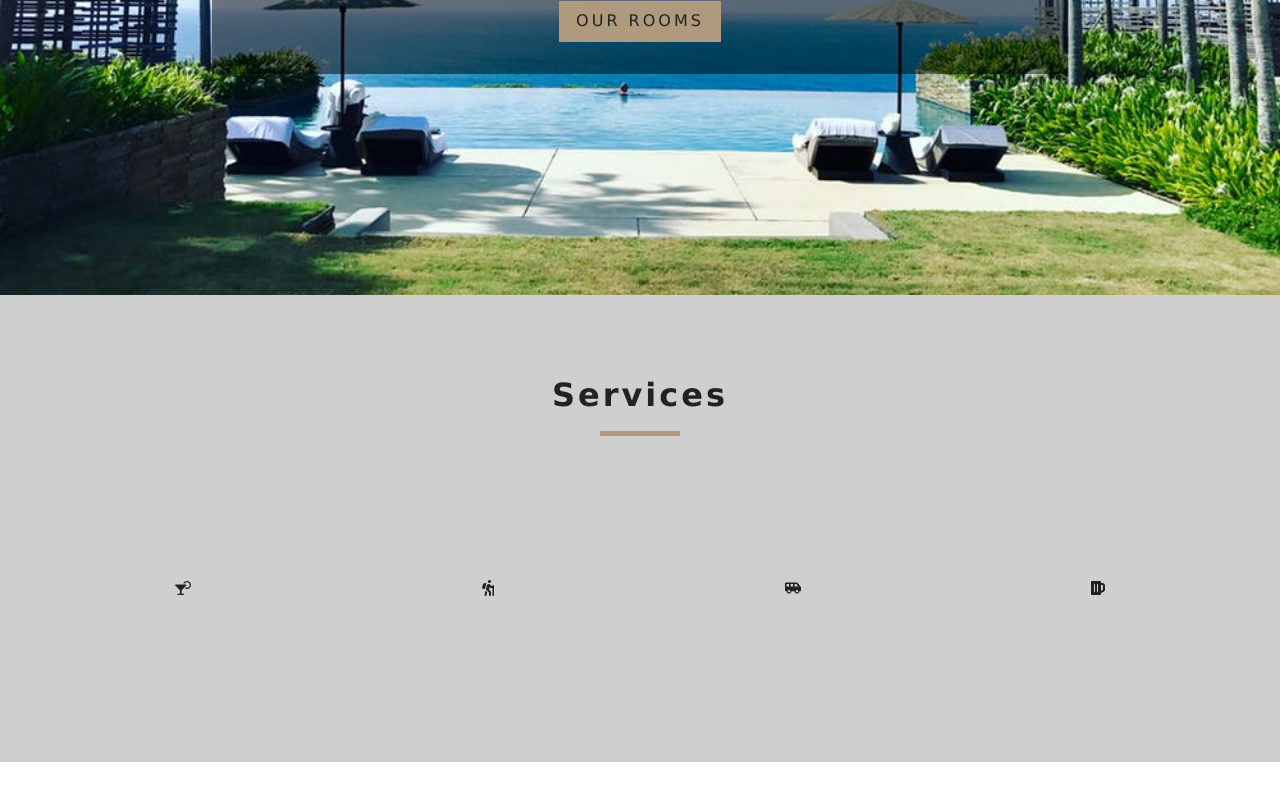
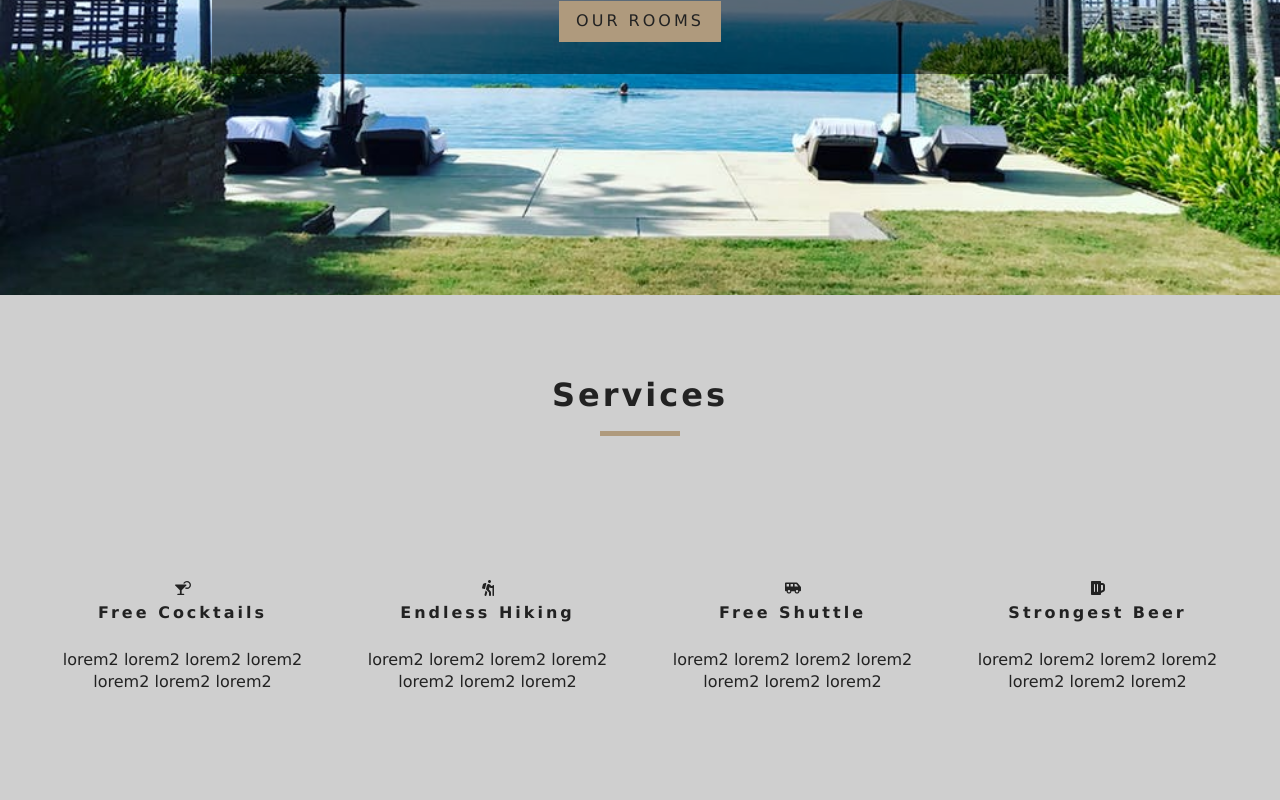
Before and after one commit to akinsikuoluwafemi/resort, a React (Create React App) app: page / in a window 1280 px wide. Shown: the part 505-1305 px from the top of the page. Before the commit the page ends 1267 px from the top, so only its background shows below. Built offline with nearby package versions, Linux system fonts and the light colour scheme.

Commit message:
Map the services section to the page

```diff
--- a/src/App.css
+++ b/src/App.css
@@ -252,6 +252,7 @@ h6 {
 }
 .services h6 {
   letter-spacing: var(--mainSpacing);
+  text-transform: capitalize;
 }
 .services p {
   width: 80%;
--- a/src/components/Services.js
+++ b/src/components/Services.js
@@ -10,7 +10,7 @@ export default class Services extends Component {
         services: [
             {
                 icon: <FaCocktail />,
-                title: "free cocktails",
+                title: "Free cocktails",
                 info: "lorem2 lorem2 lorem2 lorem2 lorem2 lorem2 lorem2"
             },
             {
@@ -40,6 +40,8 @@ export default class Services extends Component {
                     {this.state.services.map((item,index) => {
                         return <article key={index} className="services">
                             <span>{item.icon}</span>
+                            <h6>{item.title}</h6>
+                            <p>{item.info}</p>
                         </article>
                     })}
                 </div>
```
Also changed, not shown: src/context.js (added, +23 -0 lines), src/index.js (+3 -4 lines).
